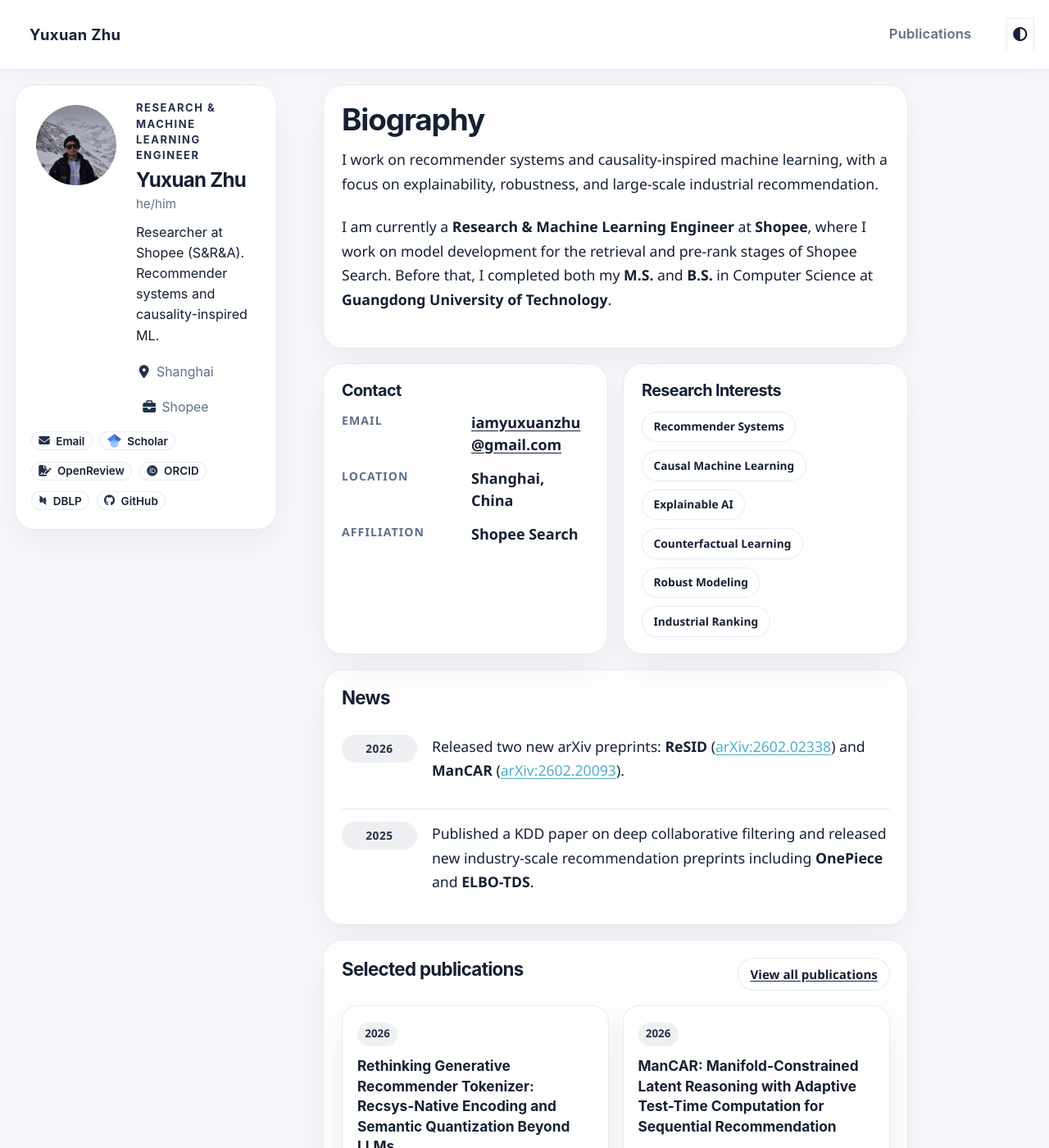
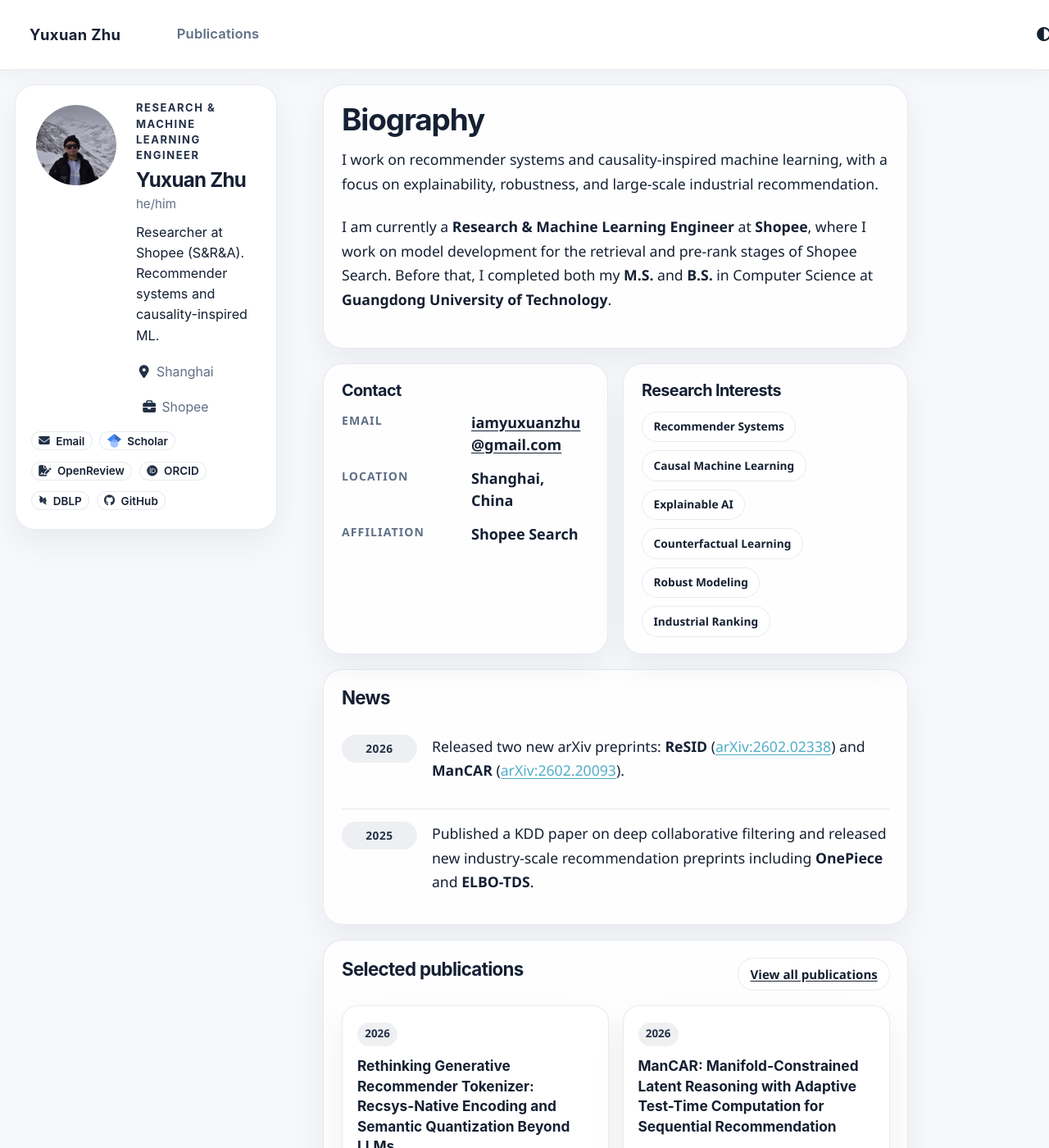
Before and after one commit to EthanChu7/yuxuan.zhu.github.io, a Jekyll site: the page built from _pages/about.md, in a window 1280 px wide and 1400 px high. Shown: the whole window at 82% size. Built offline with Jekyll 4.4.1, drawn with Linux system fonts in a browser that asks for light colours; some web fonts are replaced; a script bundle is joined from its source files by our own code; library files that are not in the unit come from our copies.

Commit message:
Fix nav styling and tablet profile chips

```diff
--- a/assets/css/main.scss
+++ b/assets/css/main.scss
@@ -619,7 +619,7 @@
   display: flex;
   align-items: center;
   gap: 1rem;
-  justify-content: space-between;
+  justify-content: flex-start;
   background: transparent;
   min-width: 0;
 }
@@ -648,10 +648,10 @@
   display: flex;
   align-items: center;
   justify-content: flex-start;
-  flex: 0 0 auto;
-  min-width: auto;
+  flex: 1 1 auto;
+  min-width: 0;
   gap: 0.35rem;
-  margin-left: 1.25rem;
+  margin-left: 0.9rem;
 }
 
 .masthead .visible-links > li {
@@ -669,6 +669,7 @@
   margin: 0;
   border-radius: 0;
   border-bottom: 2px solid transparent;
+  background: transparent !important;
 }
 
 .masthead .visible-links > li.selected > a,
@@ -709,11 +710,11 @@
   align-items: center;
   white-space: nowrap;
   width: 1%;
-  margin-left: 0.5rem;
+  margin-left: auto;
 }
 
 .greedy-nav .visible-links #theme-toggle .theme-toggle__button {
-  margin: 0 0 0 0.6rem;
+  margin: 0 0 0 0.35rem;
 }
 
 .theme-toggle__button {
@@ -724,8 +725,8 @@
   height: 2.25rem;
   padding: 0;
   border-radius: 999px;
-  border: 1px solid var(--site-border);
-  background: var(--site-card-strong);
+  border: 0 !important;
+  background: transparent !important;
   text-decoration: none !important;
   outline: none !important;
   box-shadow: none !important;
@@ -750,23 +751,20 @@
 }
 
 .theme-toggle__button:focus-visible {
-  outline: 2px solid rgba(37, 99, 235, 0.28) !important;
-  outline-offset: 2px;
+  outline: none !important;
 }
 
 .theme-toggle__button:hover {
-  border-color: rgba(37, 99, 235, 0.24);
-  background: rgba(37, 99, 235, 0.06);
+  background: transparent !important;
 }
 
 html[data-theme="dark"] .theme-toggle__button {
-  background: rgba(255, 255, 255, 0.04);
-  border-color: rgba(148, 163, 184, 0.16);
+  background: transparent !important;
+  border: 0 !important;
 }
 
 html[data-theme="dark"] .theme-toggle__button:hover {
-  background: rgba(125, 211, 252, 0.1);
-  border-color: rgba(125, 211, 252, 0.24);
+  background: transparent !important;
 }
 
 html[data-theme="dark"] #theme-toggle #theme-icon {
@@ -873,8 +871,17 @@
 }
 
 .sidebar .author__urls {
+  display: flex;
+  flex-wrap: wrap;
   gap: 0.5rem;
   margin-top: 0.95rem;
+}
+
+.sidebar .author__urls li {
+  margin: 0;
+  flex: 0 0 auto;
+  width: auto;
+  max-width: max-content;
 }
 
 .sidebar .author__urls li a {
@@ -891,6 +898,9 @@
   color: var(--site-ink);
   min-height: 1.35rem;
   line-height: 1.2;
+  width: fit-content;
+  max-width: 100%;
+  flex: 0 0 auto;
 }
 
 .sidebar .author__urls li a:hover {
@@ -1259,15 +1269,16 @@
   border-top: 1px solid var(--site-border);
   background: var(--site-page-bg);
   position: static;
-  margin-top: 1rem;
+  margin-top: 0;
   min-height: 0;
+  padding-top: 1rem;
 }
 
 .page__footer footer {
   color: var(--site-muted);
   background: var(--site-page-bg);
   margin-top: 0;
-  padding-top: 0.75rem;
+  padding-top: 0;
 }
 
 .page__footer-copyright {
@@ -1494,14 +1505,17 @@
     flex-wrap: wrap;
     gap: 0.48rem;
     margin-top: 0.2rem;
+    justify-content: flex-start;
   }
 
   .sidebar .author__urls li {
     flex: 0 0 auto;
+    width: auto;
+    max-width: max-content;
   }
 
   .sidebar .author__urls li a {
-    width: auto;
+    width: fit-content;
     max-width: 100%;
     white-space: nowrap;
     padding: 0.08rem 0.46rem;
```
